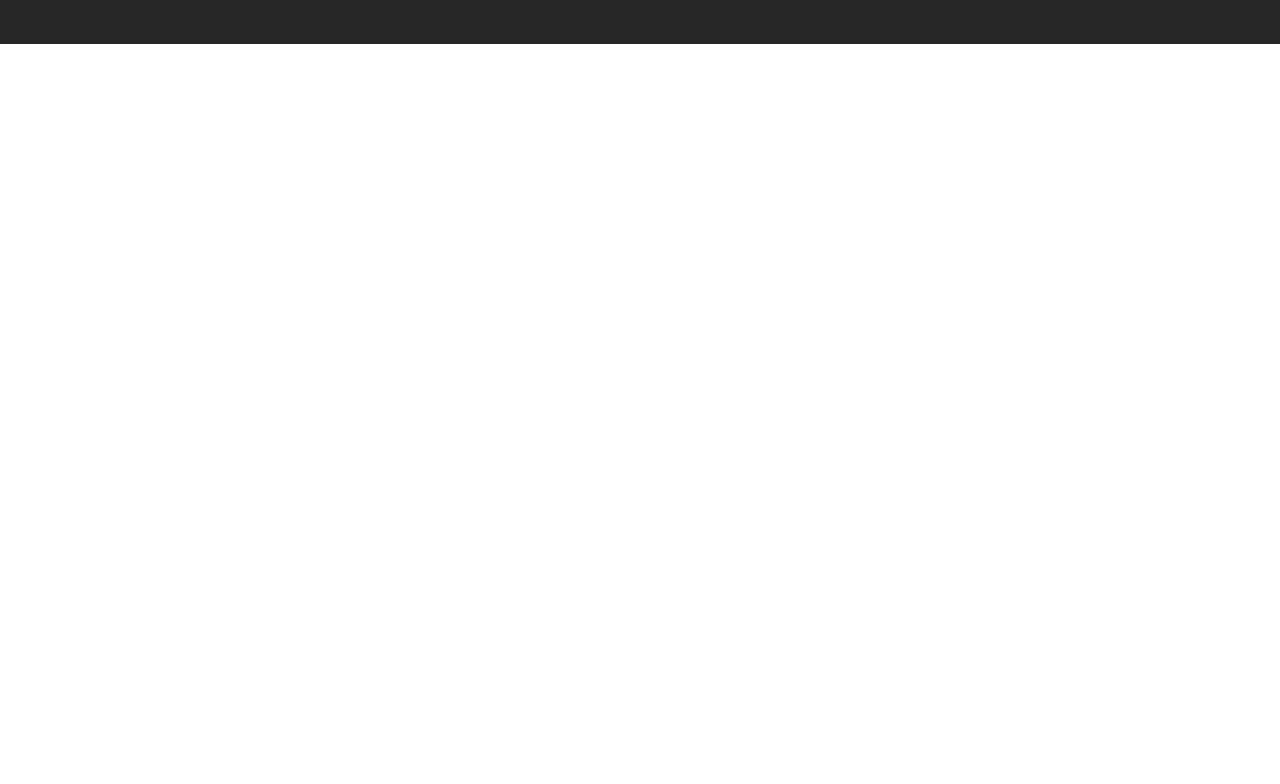
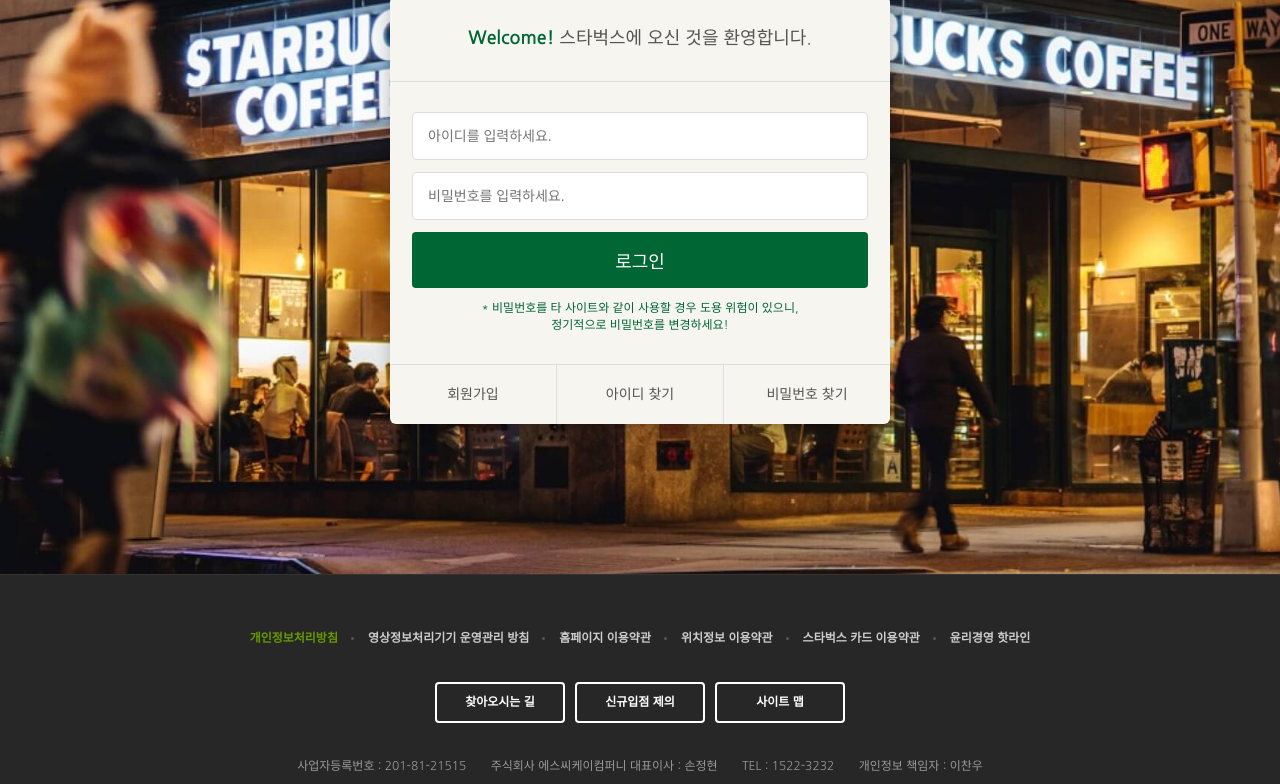
Before and after one commit to dbgusrbs/starbucks, a plain HTML site: page signin/index.html in a window 1280 px wide. Shown: the part 290-1074 px from the top of the page. Before the commit the page ends 800 px from the top, so only its background shows below. Drawn offline with nearby package versions, Linux system fonts and the light colour scheme.

Commit message:
로그인 페이지 완성

```diff
--- /dev/null
+++ b/css/signin.css
@@ -0,0 +1,76 @@
+.signin {
+  margin-top: 120px;
+  padding: 100px 0 150px;
+  background: url('../images/signin_bg.jpg') no-repeat center fixed;
+  background-size: cover;
+}
+.signin h1 {
+  color: #fff;
+  font-size: 30px;
+  font-weight: 700;
+  text-align: center;
+  margin-bottom: 24px;
+}
+.signin__card {
+  width: 500px;
+  margin: 0 auto;
+  background-color: #f6f5f0;
+  border-radius: 6px;
+  box-shadow: 2px 2px 20px rgba(0, 0, 0, .3);
+  color: #555;
+}
+.signin__card h2 {
+  padding: 30px;
+  text-align: center;
+  font-size: 18px;
+  border-bottom: 1px solid #ddd;
+}
+.signin__card h2 strong {
+  font-weight: 700;
+  color: #006633;
+}
+
+.signin__card form {
+  padding: 30px 22px;
+}
+.signin__card form input {
+  width: 100%;
+  margin-bottom: 12px;
+  padding: 15px;
+  border: 1px solid #ddd;
+  border-radius: 4px;
+  outline: none;
+  box-sizing: border-box;
+  font-size: 14px;
+}
+.signin__card form input[type='submit'] {
+  background-color: #006633;
+  color: #fff;
+  border: none;
+  font-size: 18px;
+  cursor: pointer;
+}
+.signin__card form p {
+  font-size: 12px;
+  color: #006633;
+  text-align: center;
+}
+.signin__card .actions {
+  display: flex;
+  border-top: 1px solid #ddd;
+}
+.signin__card .actions a {
+  flex-grow: 1;
+  flex-basis: 0;
+  text-align: center;
+  padding: 20px;
+  color: #555;
+  font-size: 14px;
+  border-right: 1px solid #ddd;
+}
+.signin__card .actions a:last-child {
+  border-right: none;
+}
+.signin__card .actions a:hover {
+  text-decoration: underline;
+}
--- a/signin/index.html
+++ b/signin/index.html
@@ -36,6 +36,7 @@
   <link rel="stylesheet" href="https://fonts.googleapis.com/icon?family=Material+Icons" />
 
   <link rel="stylesheet" href="../css/common.css" />
+  <link rel="stylesheet" href="../css/signin.css" />
   <script defer src="../js/common.js"></script>
 </head>
 <body>
@@ -346,7 +347,28 @@
 
   </header>
 
-  <section class="signin"></section>
+  <section class="signin">
+    <h1>로그인</h1>
+    <div class="signin__card">
+      <h2>
+        <strong>Welcome!</strong> 스타벅스에 오신 것을 환영합니다.
+      </h2>
+      <form>
+        <input type="text" placeholder="아이디를 입력하세요."/>
+        <input type="password" placeholder="비밀번호를 입력하세요."/>
+        <input type="submit" value="로그인"/>
+        <p>
+          * 비밀번호를 타 사이트와 같이 사용할 경우 도용 위험이 있으니,<br/>
+          정기적으로 비밀번호를 변경하세요!
+        </p>
+      </form>
+      <div class="actions">
+        <a href="javascript:void(0)">회원가입</a>
+        <a href="javascript:void(0)">아이디 찾기</a>
+        <a href="javascript:void(0)">비밀번호 찾기</a>
+      </div>
+    </div>
+  </section>
 
   <!-- FOOTER -->
   <footer>
```
